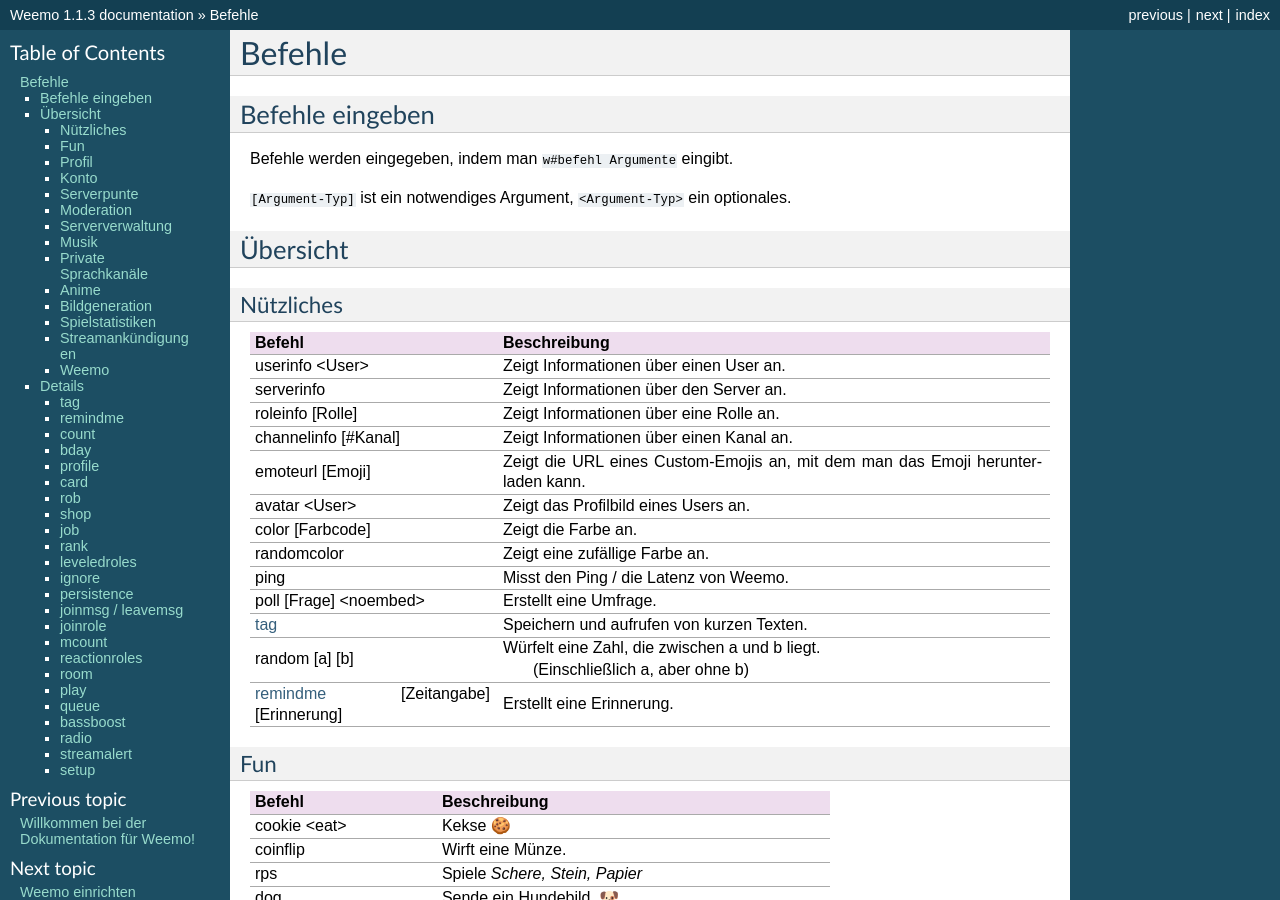
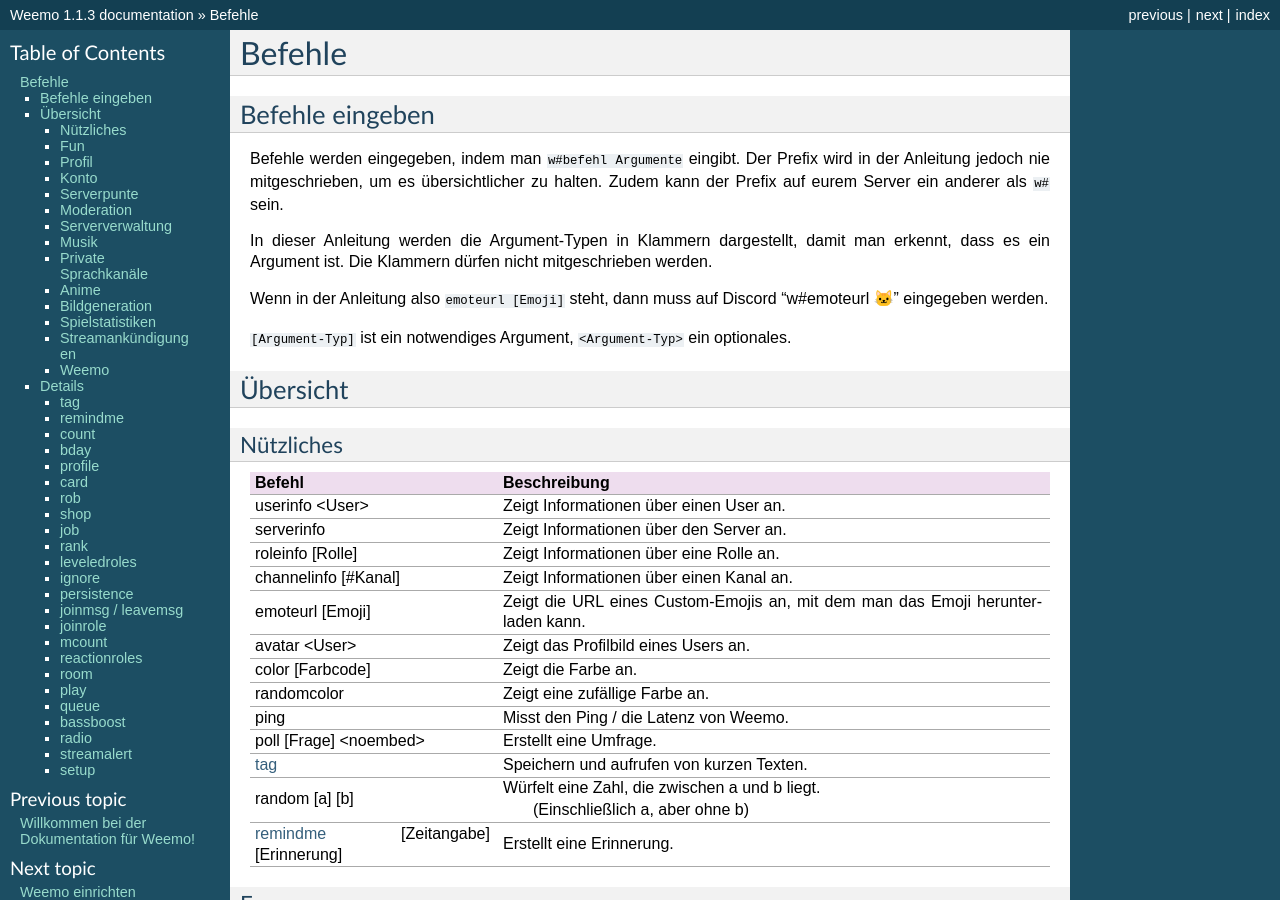
Before and after one commit to niborus/weemo-doc, a Sphinx documentation site: the page built from docs/befehle.rst, in a window 1280 px wide and 900 px high. Built offline with Sphinx 7.4.7, drawn with Linux system fonts in a browser that asks for light colours.

Commit message:
Update befehle.rst
Bessere Beschreibung der Eingabe eines Befehls.

```diff
--- a/docs/befehle.rst
+++ b/docs/befehle.rst
@@ -6,6 +6,13 @@
 ================
 
 Befehle werden eingegeben, indem man ``w#befehl Argumente`` eingibt.
+Der Prefix wird in der Anleitung jedoch nie mitgeschrieben, um es übersichtlicher zu halten.
+Zudem kann der Prefix auf eurem Server ein anderer als ``w#`` sein.
+
+In dieser Anleitung werden die Argument-Typen in Klammern dargestellt, damit man erkennt, dass es ein Argument ist.
+Die Klammern dürfen nicht mitgeschrieben werden.
+
+Wenn in der Anleitung also ``emoteurl [Emoji]`` steht, dann muss auf Discord "w#emoteurl |cat|" eingegeben werden.
 
 ``[Argument-Typ]`` ist ein notwendiges Argument,
 ``<Argument-Typ>`` ein optionales.
```
